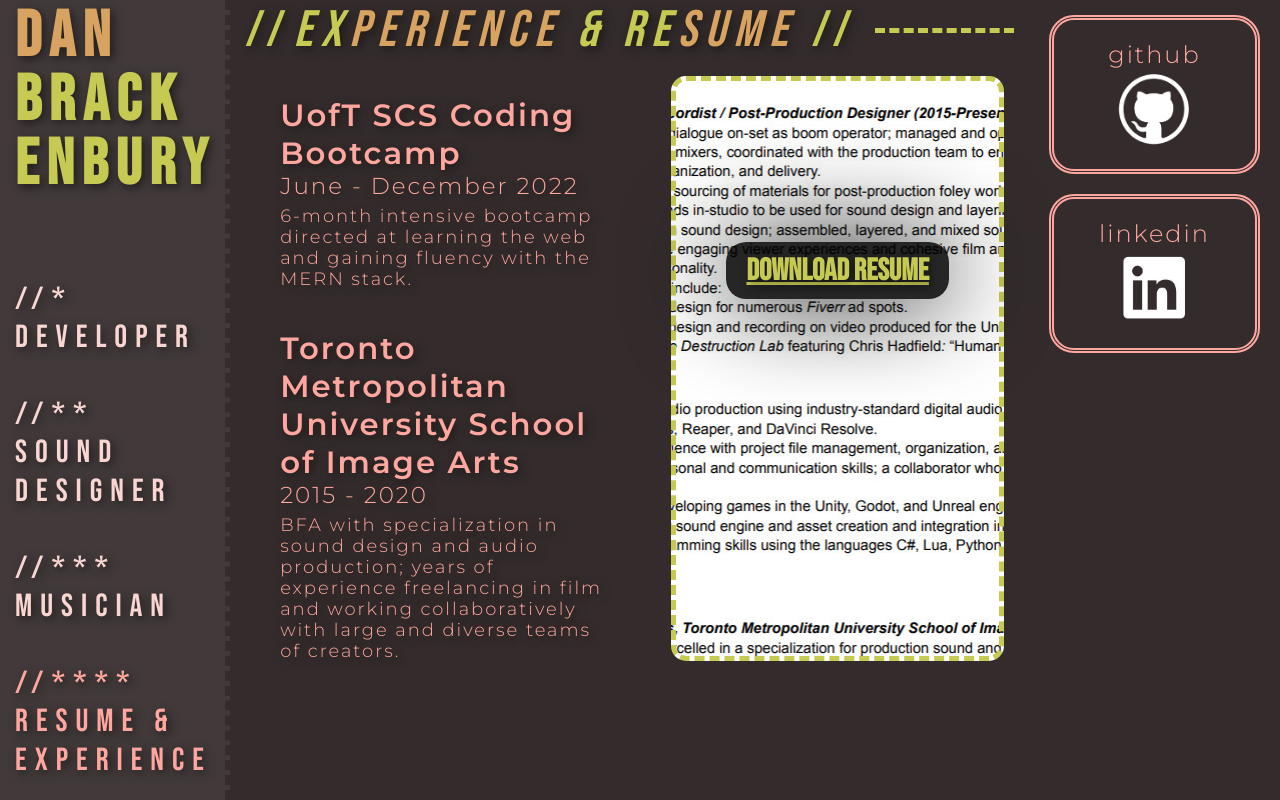
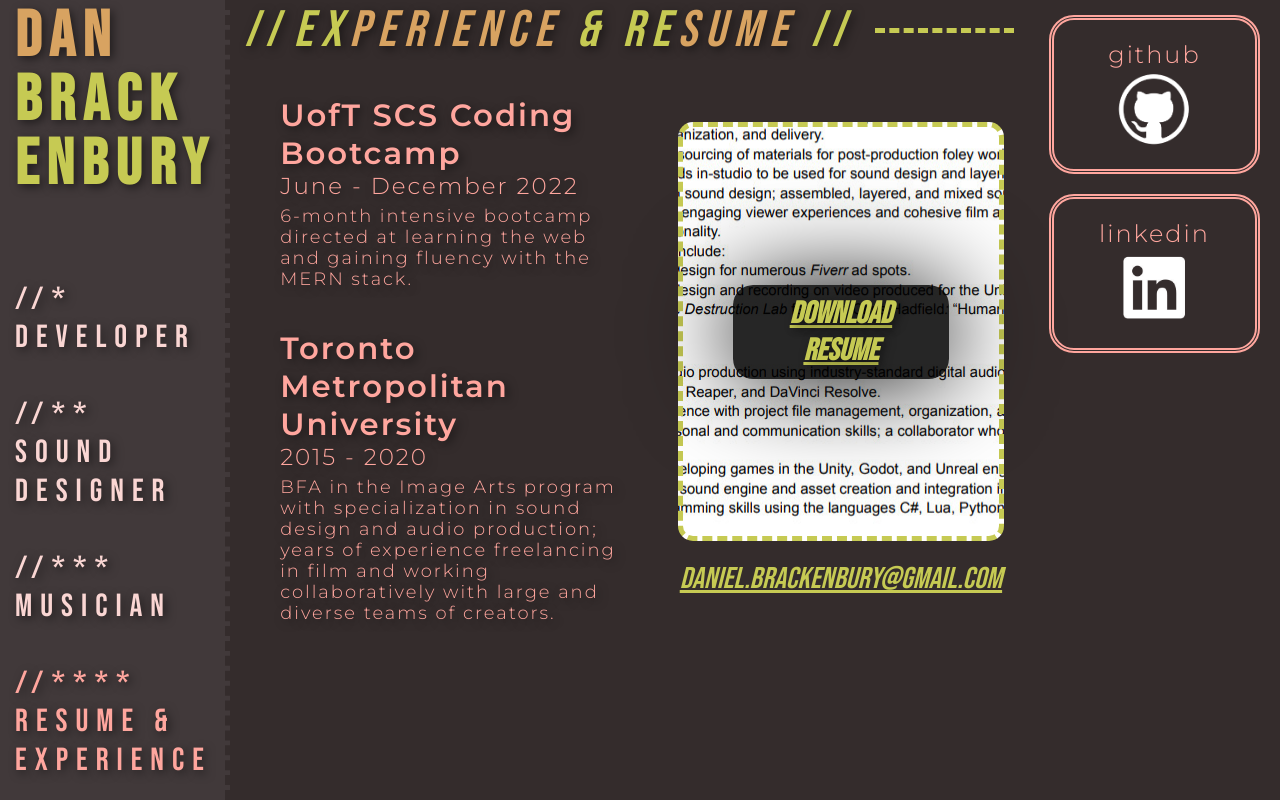
Before and after one commit to helpvisa/portfolio-react, a React (Create React App) app: page / in a window 1280 px wide. Both pictures are taken after a click on the link 629 px from the left and 251 px from the top of the page. Built offline with nearby package versions, Linux system fonts and the light colour scheme.

Commit message:
added written email to main page and contact page, update bio and project descriptions, tweaked contact page layout

```diff
--- a/src/assets/projects/projects.json
+++ b/src/assets/projects/projects.json
@@ -1,7 +1,7 @@
 [
     {
         "name": "JS Tracer",
-        "description": "Web-based raytracing engine created with JavaScript.",
+        "description": "Web-based, single-threaded raytracing engine created with standard JavaScript and basic HTML.",
         "link": "https://github.com/helpvisa/js-tracer",
         "link_desc": "Link to GitHub repository↝",
         "image": "raytracer.jpg",
@@ -9,15 +9,15 @@
     },
     {
         "name": "The Serf's Market",
-        "description": "Online stock simulation created with React and Mongoose.",
+        "description": "Fictional online stock simulation; created with React and MongoDB.",
         "link": "https://serfs-market.herokuapp.com/",
         "link_desc": "Link to application↝",
         "image": "serf-market.png",
-        "image_alt": "A preview of the Serf Market web app."
+        "image_alt": "A preview of the Serf's Market web app."
     },
     {
         "name": "Undercurrents",
-        "description": "Find new music similar to the artists you already know and love. Created using JavaScript and HTML.",
+        "description": "Tired of the same old songs? Find new music, similar to the artists you already love. A proof of concept created using JavaScript and the YouTube API.",
         "link": "https://helpvisa.github.io/undercurrents/",
         "link_desc": "Link to application↝",
         "image": "undercurrents.jpg",
@@ -25,7 +25,7 @@
     },
     {
         "name": "Opinionated",
-        "description": "Share your thoughts with the world; an opinion forum created using Handlebars and Sequelize.",
+        "description": "Share your thoughts with the world; an opinion-based forum created using Handlebars and Sequelize.",
         "link": "https://github.com/helpvisa/opinionated/",
         "link_desc": "Link to GitHub repository↝",
         "image": "opinionated.png",
@@ -33,7 +33,7 @@
     },
     {
         "name": "Pico8",
-        "description": "Small visual projects / games created with Lexaloffe's Pico8 engine.",
+        "description": "Various visual projects / games / experiments created using Lexaloffe's Pico8 engine and Lua.",
         "link": "https://help-visa.itch.io/",
         "link_desc": "Link to itch.io profile↝",
         "image": "alien_trees_0.gif",
--- a/src/components/About/index.js
+++ b/src/components/About/index.js
@@ -13,10 +13,12 @@ function About({ setCurrentPage }) {
             <section className="about-me">
                 <h1>\\ about \\</h1>
                 <p>
-                    Professional web developer with a passion for coding and technology, former sound designer / recording engineer.
-                    Experienced in JavaScript, SQL, MongoDB, and React.
+                    Avid coder with a passion for technology seeking a career in web development and design.
+                    Former sound designer / recording engineer who's spent years working with teams of other creatives
+                    to create a broad spectrum of digital content.
+                    Experienced in JavaScript, SQL, MongoDB, React, and C#.
                 </p>
-                <a onClick={() => setCurrentPage('contact')}>Contact Me</a>
+                <a onClick={() => setCurrentPage('contact')}>daniel.brackenbury@gmail.com</a>
             </section>
         </header>
     );
--- a/src/components/Contact/index.js
+++ b/src/components/Contact/index.js
@@ -36,10 +36,19 @@ function Contact() {
                     </div>
                     <div className="card">
                         <div className="description only-when-big">
-                            <h3>Toronto Metropolitan University School of Image Arts</h3>
+                            <h3>Toronto Metropolitan University</h3>
                             <h4>2015 - 2020</h4>
                             <p>
-                                BFA with specialization in sound design and audio production;
+                                BFA in the Image Arts program with specialization in sound design and audio production;
+                                years of experience freelancing in film and working collaboratively
+                                with large and diverse teams of creators.
+                            </p>
+                        </div>
+                        <div className="description only-when-small">
+                            <h3>Toronto Metropolitan University</h3>
+                            <h4>2015 - 2020</h4>
+                            <p>
+                                BFA in the Image Arts program with specialization in sound design and audio production;
                                 years of experience freelancing in film and working collaboratively
                                 with large and diverse teams of creators.
                             </p>
@@ -47,7 +56,10 @@ function Contact() {
                     </div>
                 </section>
                 {/* resume download link goes here */}
-                <a className="resume" href={Resume}><p className="resume-text">Download Resume</p></a>
+                <div className="resume-container">
+                    <a className="resume" href={Resume}><p className="resume-text">Download Resume</p></a>
+                    <a href="mailto:daniel.brackenbury@gmail.com" target="_blank">daniel.brackenbury@gmail.com</a>
+                </div>
                 {/* <Form></Form> */}
             </div>
         </div>
--- a/src/index.css
+++ b/src/index.css
@@ -128,7 +128,7 @@ header .bg {
 }
 
 .headshot img {
-  width: 88%;
+  width: 74%;
   max-width: 60vh;
   flex: 0 2 auto;
   border-radius: 50%;
@@ -136,7 +136,7 @@ header .bg {
   border-style: dashed;
   border-color: var(--col-bold);
   box-shadow: 0px 0px 100px rgba(65,57,58,0.6);
-  margin: 6%;
+  margin: 0% 13% 6% 13%;
 }
 
 .headshot img:hover {
@@ -170,7 +170,8 @@ header .bg {
 }
 
 .about-me p {
-  font-size: 24px;
+  text-align: justify;
+  font-size: 21px;
   padding: 0px 20px 8px 20px;
   font-family: var(--font-article);
 }
@@ -446,6 +447,32 @@ section {
   flex-direction: row;
   justify-content: center;
   width: 100%;
+}
+
+.form-container .resume-container {
+  display: flex;
+  flex-direction: column;
+  justify-content: center;
+  width: 45%;
+  margin: auto;
+}
+
+.form-container .resume-container a {
+  font-size: 30px;
+  color: var(--col-bold);
+  text-align: center;
+  text-decoration: underline;
+  font-style: italic;
+}
+
+.form-container .resume-container a:hover {
+  -webkit-filter: contrast(0.75);
+  filter: contrast(0.75);
+}
+
+.form-container .resume-container a:hover {
+  -webkit-filter: contrast(0.5);
+  filter: contrast(0.5);
 }
 
 form {
@@ -790,15 +817,15 @@ form button:active {
 
   /* about-me modifications */
   .about-me h1 {
-      font-size: 32px;
+      font-size: 24px;
   }
 
   .about-me p {
-      font-size: 18px;
+      font-size: 14px;
   }
 
   .about-me a {
-      font-size: 16px;
+      font-size: 14px;
   }
 
   /* form modifications */
```
